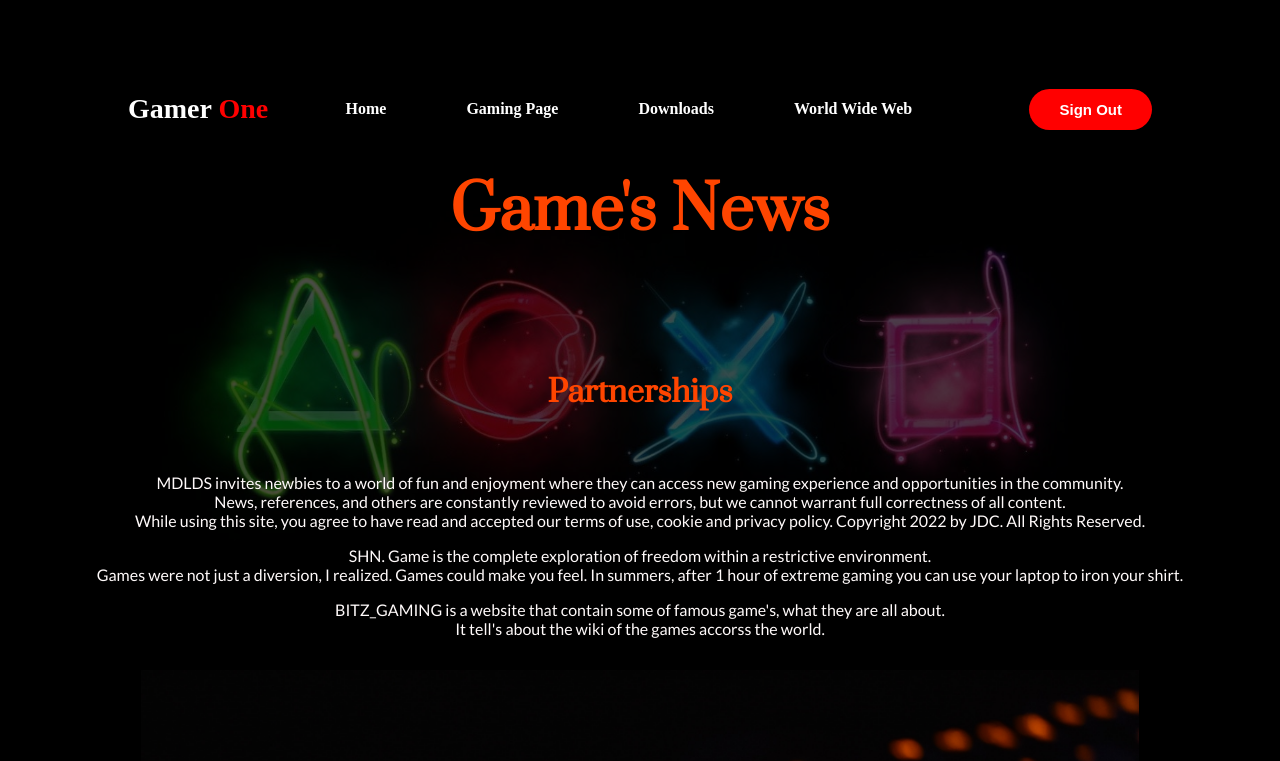
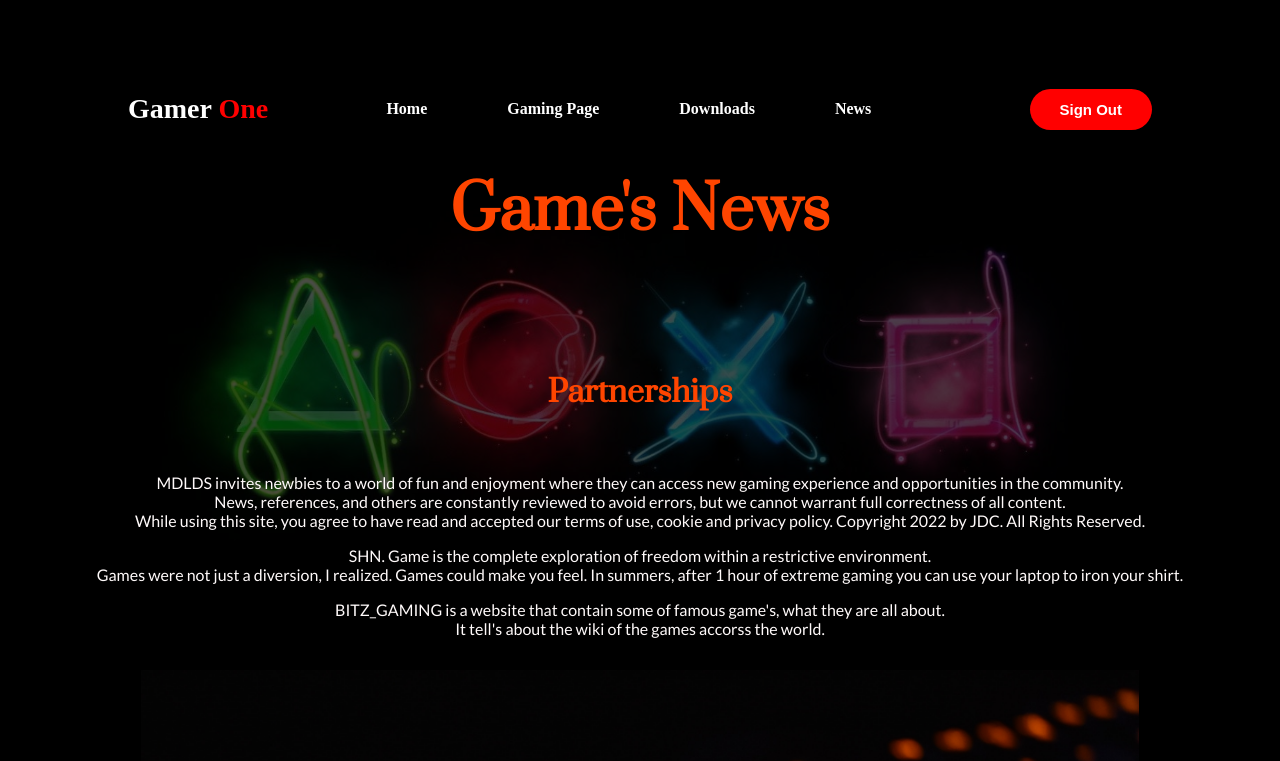
Before and after one commit to jackS05115/News, a plain HTML site: page index.html in a window 1280 px wide. Shown: the top 761 px of the page. Drawn offline with Linux system fonts and the light colour scheme.

Commit message:
Update index.html

```diff
--- a/index.html
+++ b/index.html
@@ -14,7 +14,7 @@
               <li class="ol"><a class="a" href="https://jacks05115.github.io/Game-One/">Home</a><li>
               <li class="ol"><a class="a" href="https://jacks05115.github.io/Game-One-website-ph/">Gaming Page</a><li>
               <li class="ol"><a class="a" href="https://jacks05115.github.io/Download/">Downloads</a><li>
-              <li class="ol"><a class="a" href="https://jacks05115.github.io/World-Wide-Web/">World Wide Web</a><li>
+              <li class="ol"><a class="a" href="https://jacks05115.github.io/News/">News</a><li>
           </ul>
             <button type="button"><a class="a" href="https://jacks05115.github.io/Sign-Up/">Sign Out</a></button>
         </nav>
```
